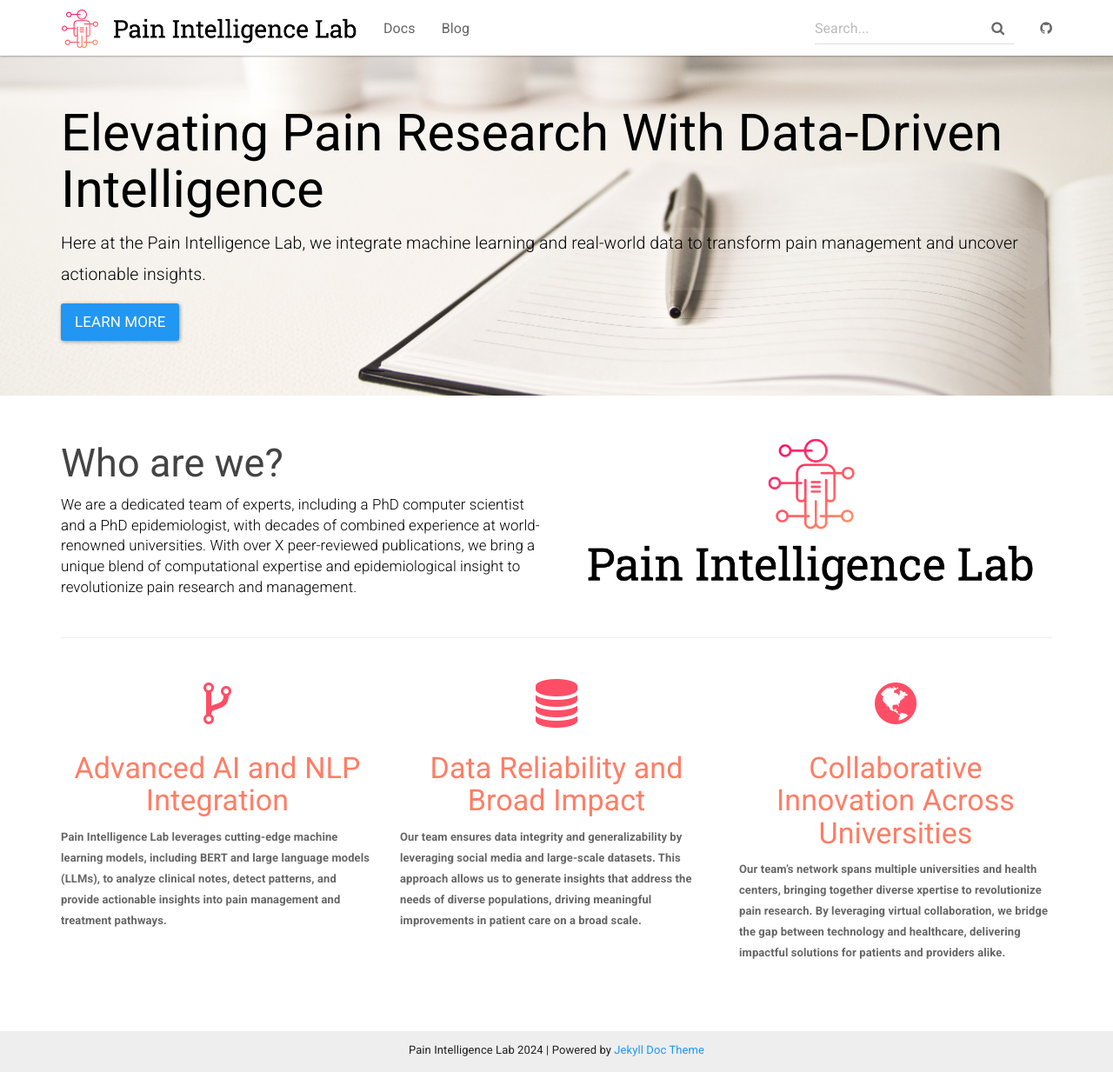
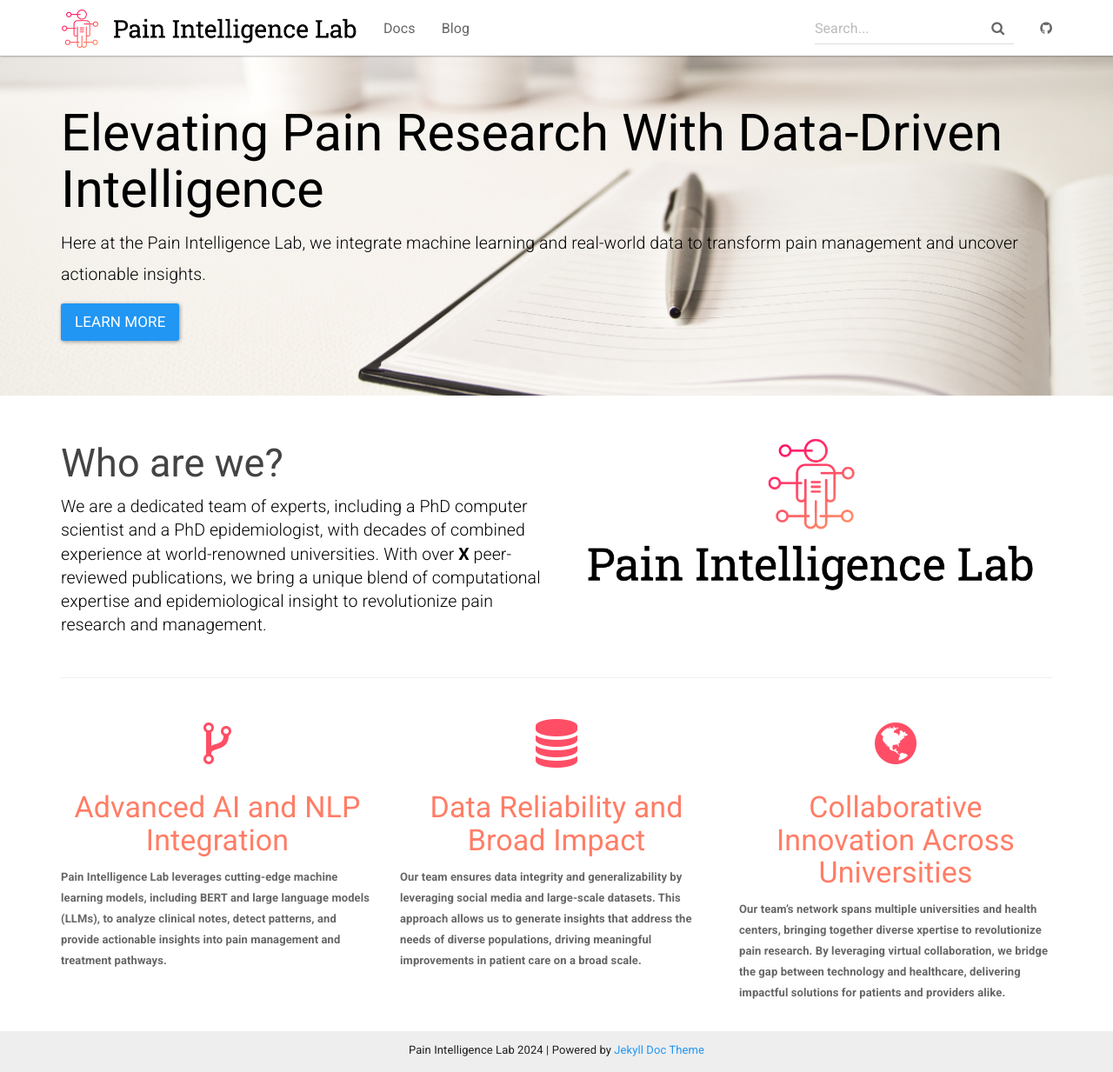
Before and after one commit to potatole123/my-prog, a Jekyll site: the page built from index.html, in a window 1280 px wide and 1233 px high. Shown: the whole window at 87% size. Built offline with Jekyll 4.4.1, drawn with Linux system fonts in a browser that asks for light colours.

Commit message:
Update index.html

```diff
--- a/index.html
+++ b/index.html
@@ -16,9 +16,9 @@
     <div class="row">
         <div class="col-md-6">
             <h2 class="header-light regular-pad">Who are we?</h2>
-              <p class="lead" style="color: black; font-size: 1.3em;">We are a dedicated team of experts, including a PhD computer scientist and a PhD
+              <p class="lead" style="color: black; font-size: 1.5em;">We are a dedicated team of experts, including a PhD computer scientist and a PhD
                 epidemiologist, with decades of combined experience at world-renowned universities. With over
-                X peer-reviewed publications, we bring a unique blend of computational expertise and
+                <strong>X</strong> peer-reviewed publications, we bring a unique blend of computational expertise and
                 epidemiological insight to revolutionize pain research and management.</p>
         </div>
         <div class="col-md-6 text-center">
```
